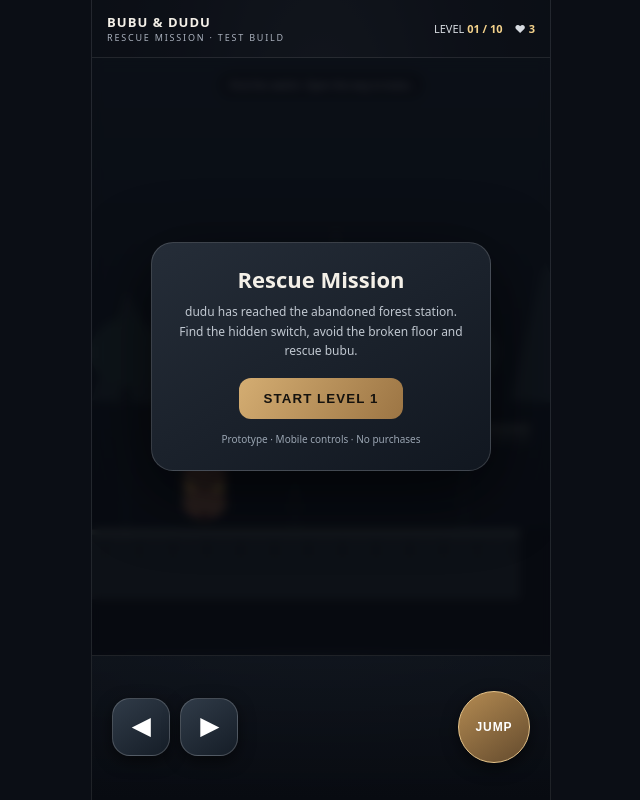
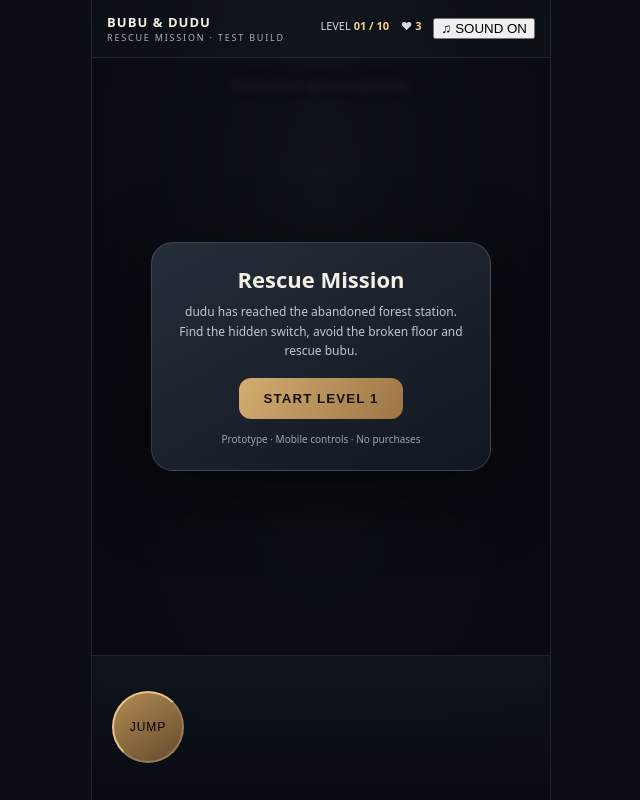
Before and after one commit to lovermansky2012/bubu-dudu-defense, a plain HTML site: page rescue-mission/index.html in a window 1280 px wide. Shown: the whole page, without its empty margins (319-959 px from the left). Drawn offline with Linux system fonts and the light colour scheme.

Commit message:
Improve one-thumb joystick and add original ambient soundtrack

```diff
--- a/rescue-mission/index.html
+++ b/rescue-mission/index.html
@@ -22,16 +22,16 @@ canvas{width:100%;height:100%;display:block}
 @media(min-width:700px){#app{max-width:460px;margin:auto;border-left:1px solid #ffffff18;border-right:1px solid #ffffff18}}
 </style></head>
 <body><div id="app">
-<header><div class="brand">BUBU & DUDU <small>RESCUE MISSION · TEST BUILD</small></div><div id="hud"><span>LEVEL <b>01 / 10</b></span><span>❤ <b id="lives">3</b></span></div></header>
+<header><div class="brand">BUBU & DUDU <small>RESCUE MISSION · TEST BUILD</small></div><div id="hud"><span>LEVEL <b>01 / 10</b></span><span>❤ <b id="lives">3</b></span><button id="audio">♫ SOUND ON</button></div></header>
 <main id="stage"><canvas id="game"></canvas><div id="hint">Find the switch. Open the way to bubu.</div>
 <div id="overlay"><div class="panel"><h1>Rescue Mission</h1><p>dudu has reached the abandoned forest station. Find the hidden switch, avoid the broken floor and rescue bubu.</p><button class="primary" id="start">START LEVEL 1</button><div class="note">Prototype · Mobile controls · No purchases</div></div></div></main>
-<section id="controls"><div class="pad"><button class="ctrl" data-key="left">◀</button><button class="ctrl" data-key="right">▶</button></div><button class="ctrl" id="jump" data-key="jump">JUMP</button></section>
+<section id="controls"><button id="jump">JUMP</button><div id="stick"><div id="knob"></div></div></section>
 </div>
 <script>
 (()=> {
 const canvas=document.getElementById('game'),ctx=canvas.getContext('2d'),stage=document.getElementById('stage');
 let W=0,H=0,scale=1,started=false,won=false,dead=false,lives=3,cam=0,frame=0;
-const keys={left:false,right:false,jump:false};
+const keys={left:false,right:false,jump:false};\nlet audioCtx=null,audioOn=false,audioTimer=null;\nfunction startMusic(){if(audioOn)return;const AC=window.AudioContext||window.webkitAudioContext;if(!AC)return;audioCtx=new AC();audioCtx.resume();audioOn=true;document.getElementById('audio').textContent='♫ SOUND ON';const master=audioCtx.createGain();master.gain.value=.12;master.connect(audioCtx.destination);const low=audioCtx.createBiquadFilter();low.type='lowpass';low.frequency.value=850;low.connect(master);function note(freq,dur,when,vol){const o=audioCtx.createOscillator(),g=audioCtx.createGain();o.type='triangle';o.frequency.setValueAtTime(freq,when);g.gain.setValueAtTime(.0001,when);g.gain.linearRampToValueAtTime(vol,when+.8);g.gain.exponentialRampToValueAtTime(.0001,when+dur);o.connect(g);g.connect(low);o.start(when);o.stop(when+dur+.1)}const seq=[110,164.81,130.81,196,98,146.83,123.47,185];let n=0;function phrase(){if(!audioOn)return;let t=audioCtx.currentTime;note(seq[n%8],5,t,.18);note(seq[(n+2)%8]*2,3,t+1.4,.045);note(seq[(n+4)%8]*1.5,4,t+2.8,.035);n++;audioTimer=setTimeout(phrase,5200)}phrase()}\ndocument.getElementById('audio').onclick=()=>{if(!audioOn){startMusic()}else{audioOn=false;clearTimeout(audioTimer);if(audioCtx)audioCtx.suspend();document.getElementById('audio').textContent='♫ SOUND OFF'}};
 const world={width:1900,ground:0,platforms:[{x:0,y:0,w:430,h:70},{x:520,y:0,w:360,h:70},{x:1000,y:0,w:900,h:70},{x:310,y:-105,w:130,h:18},{x:650,y:-145,w:150,h:18},{x:1120,y:-105,w:180,h:18}],switch:{x:740,y:-168,on:false},door:{x:1510,y:-145,open:false},bubu:{x:1760,y:-74,rescued:false}};
 const player={x:90,y:-76,vx:0,vy:0,w:42,h:58,grounded:false,face:1};
 function resize(){const r=stage.getBoundingClientRect();W=r.width;H=r.height;const d=Math.min(devicePixelRatio||1,2);canvas.width=Math.floor(W*d);canvas.height=Math.floor(H*d);ctx.setTransform(d,0,0,d,0,0);scale=1}
@@ -40,7 +40,7 @@ function down(k,v){keys[k]=v}
 document.querySelectorAll('[data-key]').forEach(b=>{let k=b.dataset.key;b.addEventListener('pointerdown',e=>{e.preventDefault();down(k,true);b.classList.add('down')});['pointerup','pointercancel','pointerleave'].forEach(ev=>b.addEventListener(ev,()=>{down(k,false);b.classList.remove('down')}))});
 addEventListener('keydown',e=>{if(['ArrowLeft','a','ArrowRight','d',' ','ArrowUp','w'].includes(e.key))e.preventDefault();if(e.key==='ArrowLeft'||e.key==='a')down('left',true);if(e.key==='ArrowRight'||e.key==='d')down('right',true);if(e.key===' '||e.key==='ArrowUp'||e.key==='w')down('jump',true)});
 addEventListener('keyup',e=>{if(e.key==='ArrowLeft'||e.key==='a')down('left',false);if(e.key==='ArrowRight'||e.key==='d')down('right',false);if(e.key===' '||e.key==='ArrowUp'||e.key==='w')down('jump',false)});
-document.getElementById('start').onclick=()=>{started=true;document.getElementById('overlay').style.display='none'};
+document.getElementById('start').onclick=()=>{startMusic();started=true;document.getElementById('overlay').style.display='none'};
 function rounded(x,y,w,h,r,c){ctx.fillStyle=c;ctx.beginPath();ctx.roundRect(x,y,w,h,r);ctx.fill()}
 function drawBear(x,y,white=false){ctx.save();ctx.translate(x,y);const fur=white?'#f0eee9':'#a96f50',dark=white?'#593329':'#4b261f',cheek=white?'#ef9eaa':'#f1c35d';
 ctx.fillStyle=dark;ctx.beginPath();ctx.arc(11,10,11,0,7);ctx.arc(35,10,11,0,7);ctx.fill();
```
